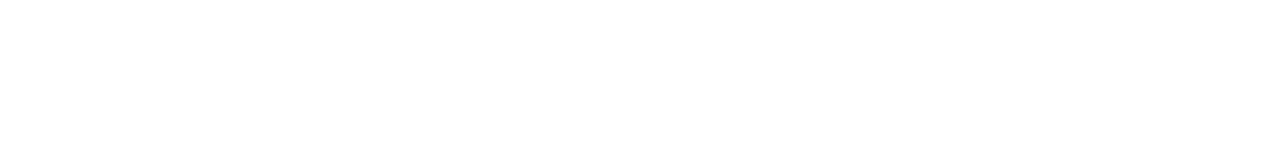
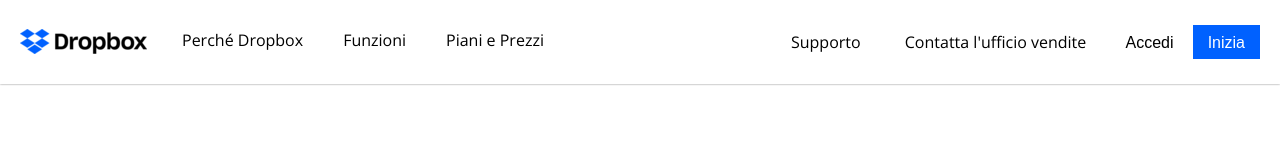
Before and after one commit to IanzanoLorenzo/htmlcss-dropbox, a plain HTML site: page index.html in a window 1280 px wide. Drawn offline with nearby package versions, Linux system fonts and the light colour scheme.

Commit message:
concluso nav

```diff
--- a/css/style.css
+++ b/css/style.css
@@ -1,3 +1,5 @@
+/* general */
+
 *{
     margin: 0;
     padding: 0;
@@ -7,3 +9,67 @@
 body{
     font-family: 'Open Sans', sans-serif;
 }
+
+a{
+    text-decoration: none;
+    color: inherit;
+}
+
+#nav-buttons{
+    display: inline-block;
+}
+
+button{
+    border: none;
+    padding: 9px 15px 7px 15px;
+    font-size: inherit;
+}
+
+button.transp{
+    background-color: inherit;
+    color: black;
+    border: none;
+}
+
+button.blue{
+    background-color: rgb(0,97,255);
+    color: white;
+}
+
+/* header */
+
+nav{
+    position: fixed;
+    top: 0;
+    left: 0;
+    right: 0;
+    z-index: 200;
+    background-color: white;
+    box-shadow: 0 0 2px gray;
+}
+
+.row{
+    display: flex;
+    justify-content: space-between;
+    align-items: flex-end;
+}
+
+nav ul{
+    list-style: none;
+}
+
+nav ul, nav col{
+    display: flex;
+}
+
+nav a{
+    margin: 0 20px;
+}
+
+nav>.row>.col{
+    margin: 25px 20px;
+}
+
+nav img{
+    margin-right: 15px;
+}
--- a/index.html
+++ b/index.html
@@ -13,7 +13,26 @@
 </head>
 <body>
     <header>
-
+        <nav>
+            <div class="row">
+                <div class="col">
+                    <ul>
+                        <li><img src="./img/logo-small.png" alt="Logo"></li>
+                        <li><a href="#">Perché Dropbox</a></li>
+                        <li><a href="#">Funzioni</a></li>
+                        <li><a href="#">Piani e Prezzi </a></li>
+                    </ul>
+                </div>
+                <div class="col">
+                    <a href="#">Supporto</a>
+                    <a href="#">Contatta l'ufficio vendite</a>
+                    <div id="nav-buttons">
+                        <button class="transp">Accedi</button>
+                        <button class="blue">Inizia</button>
+                    </div>
+                </div>
+            </div>
+        </nav>
     </header>
     <main>
 
```
Also changed, not shown: 1 other file.
